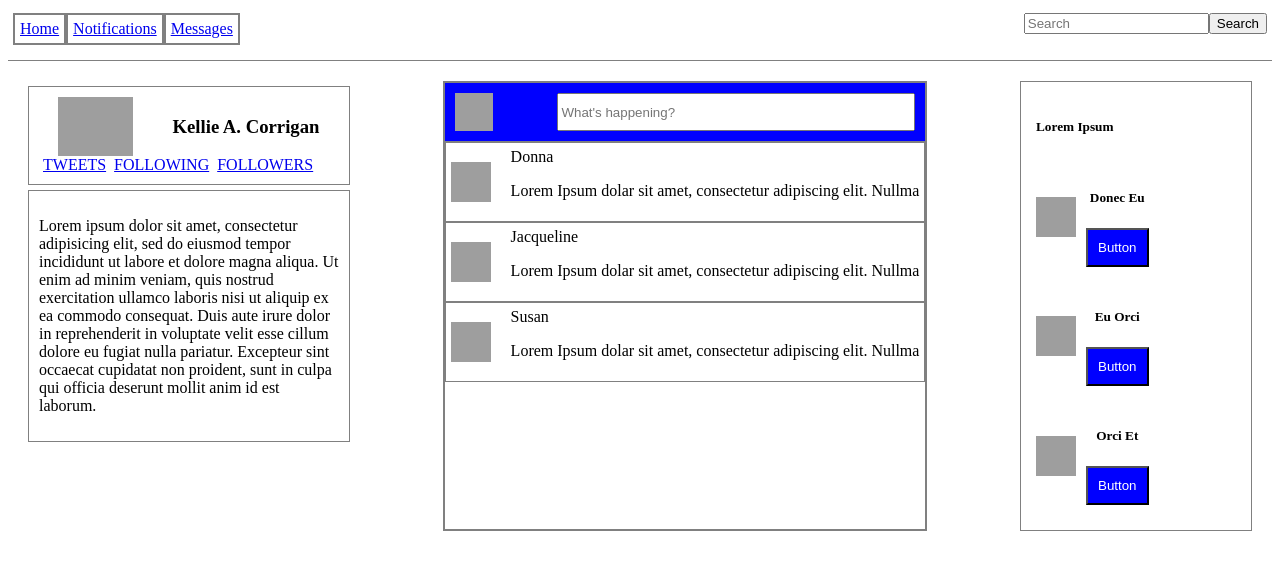
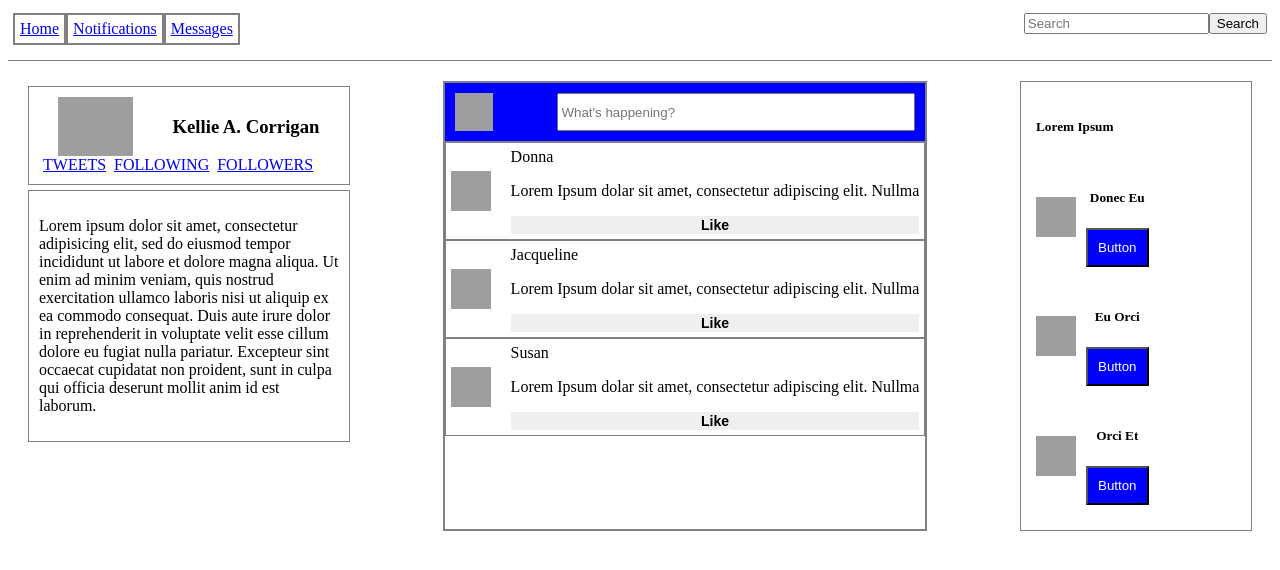
Before and after one commit to bobbymart1n/react-social-media-state, a React app: page / in a window 1280 px wide. Shown: the top 570 px of the page. Built offline with nearby package versions, Linux system fonts and the light colour scheme; grey boxes are pictures that could not be loaded.

Commit message:
Add state to feedPostContent to toggle like and unlike on post.

```diff
--- a/package.json
+++ b/package.json
@@ -11,7 +11,8 @@
   "license": "ISC",
   "dependencies": {
     "react": "^15.5.4",
-    "react-dom": "^15.5.4"
+    "react-dom": "^15.5.4",
+    "uuid": "^3.2.1"
   },
   "devDependencies": {
     "babel-core": "^6.24.1",
--- a/src/components/Feed/FeedPost.jsx
+++ b/src/components/Feed/FeedPost.jsx
@@ -19,7 +19,7 @@ const FEED_POST_CONTENT = [
   }
 ]
 
-function FeedPost(props){
+function FeedPost() {
   const postContainer = {
     display: 'flex',
     flexDirection: 'column',
@@ -27,8 +27,6 @@ function FeedPost(props){
   }
   return (
     <div style={postContainer}>
-      <div>
-        <div>
       {FEED_POST_CONTENT.map((content, index) =>
         <FeedPostContent name={content.name}
           image={content.image}
@@ -36,9 +34,6 @@ function FeedPost(props){
           key={index} />
       )}
     </div>
-      </div>
-
-    </div>
   );
 }
 
--- a/src/components/Feed/FeedPostContent.jsx
+++ b/src/components/Feed/FeedPostContent.jsx
@@ -1,6 +1,19 @@
 import React from "react";
+import PropTypes from 'prop-types';
 
-function FeedPostContent(props){
+class FeedPostContent extends React.Component{
+  constructor(props){
+    super(props);
+    this.state = {
+      postLike: false
+    }
+    this.handleLike = this.handleLike.bind(this);
+  };
+  handleLike() {
+    this.setState(prevState => ({postLike: !prevState.postLike}));
+  }
+
+  render(){
     const feedContent = {
       display: "flex",
       flexDirection: "column"
@@ -17,15 +30,33 @@ function FeedPostContent(props){
     const userName = {
       margin: '0'
     }
+    const likeButton = {
+      border: 'none',
+      fontWeight: 'bold',
+      fontSize: '14px',
+      cursor: 'pointer'
+    }
+    const liked = {
+      color: 'blue'
+    }
     return (
       <div style={inline}>
-      <img src={props.image} height="40" width="40" style={userImage}></img>
+        <img src={this.props.image} height="40" width="40" style={userImage}></img>
         <div style={feedContent}>
-        <p style={userName}>{props.name}</p>
-        <p>{props.content}</p>
+          <p style={userName}>{this.props.name}</p>
+          <p>{this.props.content}</p>
+          <button style={likeButton} onClick={this.handleLike}>{this.state.postLike === false ? <span>Like</span> : <span>Unlike</span>}</button>
         </div>
       </div>
     );
   }
+}
+
+FeedPostContent.propTypes = {
+  image: PropTypes.string,
+  name: PropTypes.string,
+  content: PropTypes.string,
+  onLike: PropTypes.func
+};
 
 export default FeedPostContent;
```
Also changed, not shown: 1 other file (tests, documents, lock files or other folders). Lines whose indentation alone changed are shown as unchanged.
